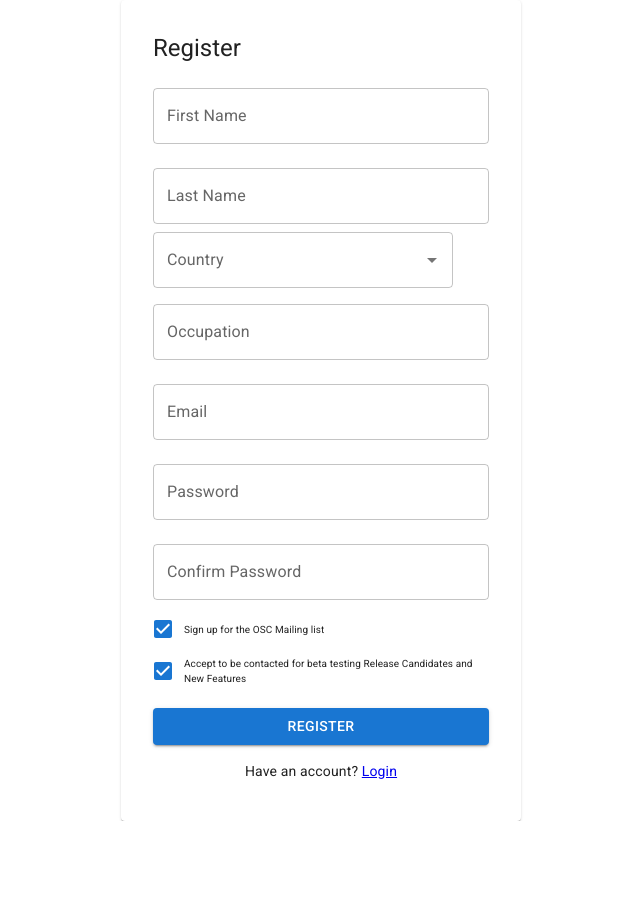
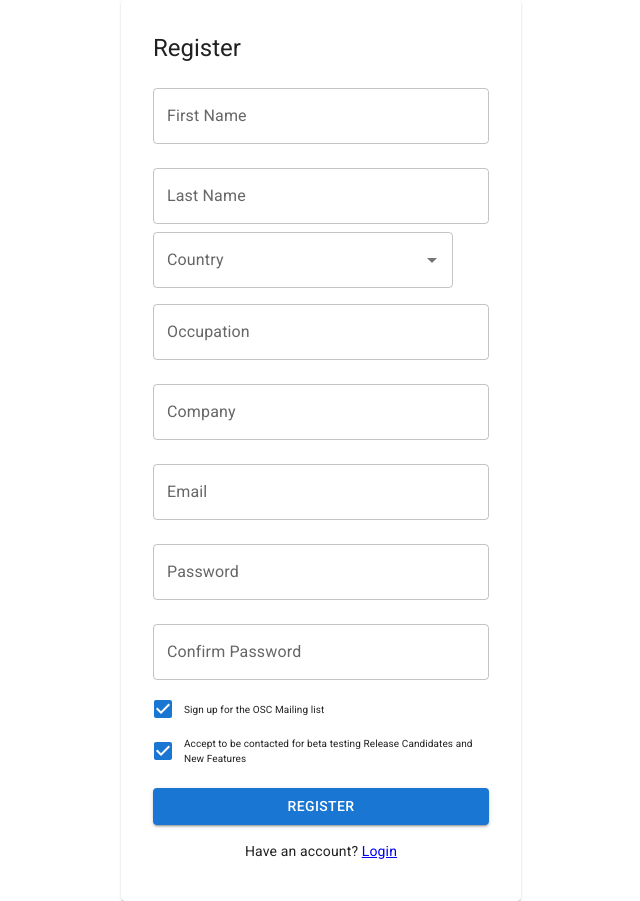
Before and after one commit to openstudiocoalition/openstudiocoalition.github.io, a React app in the folder openstudioreleases/: page /#/app/register in a window 1280 px wide. Shown: the whole page, without its empty margins (319-959 px from the left). Before the commit the page ends 821 px from the top, so only its background shows below. Built offline with nearby package versions, Linux system fonts and the light colour scheme; no server answers.

Commit message:
Add the missing "Company" field.

```diff
--- a/openstudioreleases/src/auth/Register.tsx
+++ b/openstudioreleases/src/auth/Register.tsx
@@ -198,6 +198,13 @@ export const Register = () => {
               margin='normal'
             />
             <TextFieldFormik
+              name={'company'}
+              label='Company'
+              variant='outlined'
+              fullWidth
+              margin='normal'
+            />
+            <TextFieldFormik
               name={'email'}
               label='Email'
               variant='outlined'
```
